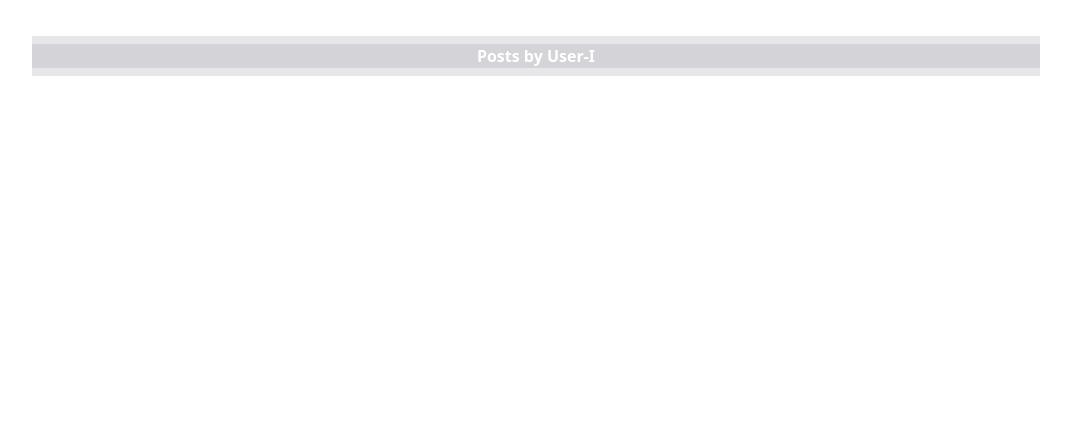
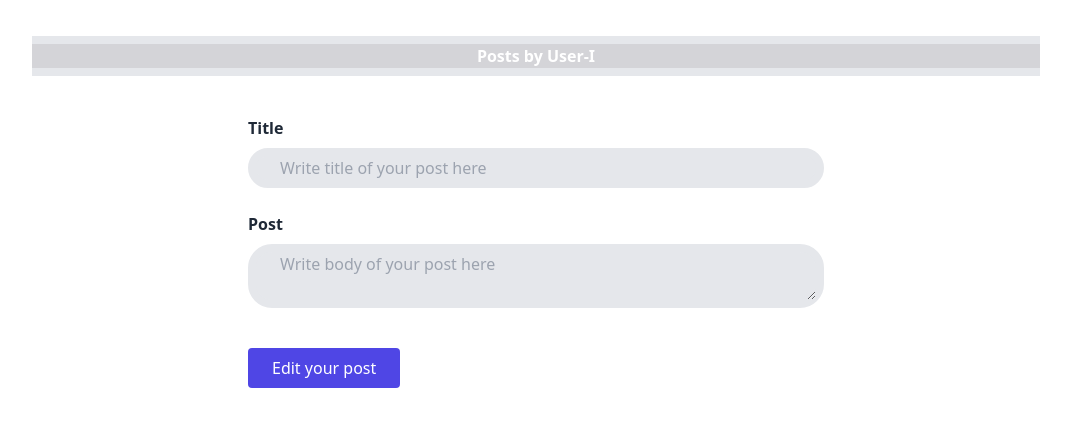
Before and after one commit to necmigunduz/verde-tailwind-rtk, a React (Create React App) app: page /edit-post/1 in a window 1280 px wide. Before the commit this address had no page. Shown: the top 426 px of the page, without its empty margins (104-1175 px from the left). Built offline with nearby package versions, Linux system fonts and the light colour scheme.

Commit message:
Add edit-user and rtk

```diff
--- a/package.json
+++ b/package.json
@@ -3,11 +3,13 @@
   "version": "0.1.0",
   "private": true,
   "dependencies": {
+    "@reduxjs/toolkit": "^1.8.5",
     "@testing-library/jest-dom": "^5.16.5",
     "@testing-library/react": "^13.3.0",
     "@testing-library/user-event": "^13.5.0",
     "react": "^18.2.0",
     "react-dom": "^18.2.0",
+    "react-redux": "^8.0.2",
     "react-router-dom": "^6.3.0",
     "react-scripts": "5.0.1",
     "web-vitals": "^2.1.4"
--- a/src/App.js
+++ b/src/App.js
@@ -1,6 +1,7 @@
 import { Routes, Route } from 'react-router-dom';
+import PostList from './features/posts/PostList';
 import AddPost from './features/AddPost';
-import PostList from './features/posts/PostList';
+import EditPost from './features/EditPost';
 import './App.css';
 
 function App() {
@@ -12,6 +13,7 @@ function App() {
       <Routes>
         <Route path='/' element={<PostList />} />
         <Route path='/add-post' element={<AddPost />} />
+        <Route path='/edit-post/:id' element={<EditPost />} />
       </Routes>
     </div>
   );
--- a/src/components/renderCard.js
+++ b/src/components/renderCard.js
@@ -1,3 +1,5 @@
+import { Link } from "react-router-dom";
+
 const RenderCard = (posts) => {
   const cards = posts.map((post) => (
     <div key={post.id} className="p-2 flex justify-between flex-col border border-zinc-500 border-8 m-1 bg-slate-400 rounded">
@@ -8,6 +10,7 @@ const RenderCard = (posts) => {
         {post.body}
       </p>
       <div className="flex ml-auto gap-2">
+        <Link to={`edit-post/${post.id}`}>
         <button>
           <svg
             fill="#000000"
@@ -20,6 +23,8 @@ const RenderCard = (posts) => {
             <path d="M 22.828125 3 C 22.316375 3 21.804562 3.1954375 21.414062 3.5859375 L 19 6 L 24 11 L 26.414062 8.5859375 C 27.195062 7.8049375 27.195062 6.5388125 26.414062 5.7578125 L 24.242188 3.5859375 C 23.851688 3.1954375 23.339875 3 22.828125 3 z M 17 8 L 5.2597656 19.740234 C 5.2597656 19.740234 6.1775313 19.658 6.5195312 20 C 6.8615312 20.342 6.58 22.58 7 23 C 7.42 23.42 9.6438906 23.124359 9.9628906 23.443359 C 10.281891 23.762359 10.259766 24.740234 10.259766 24.740234 L 22 13 L 17 8 z M 4 23 L 3.0566406 25.671875 A 1 1 0 0 0 3 26 A 1 1 0 0 0 4 27 A 1 1 0 0 0 4.328125 26.943359 A 1 1 0 0 0 4.3378906 26.939453 L 4.3632812 26.931641 A 1 1 0 0 0 4.3691406 26.927734 L 7 26 L 5.5 24.5 L 4 23 z" />
           </svg>
         </button>
+        </Link>
+
         <button>
           <svg
             fill="#000000"
--- /dev/null
+++ b/src/features/EditPost.js
@@ -0,0 +1,50 @@
+import { useState } from "react"
+import TextField from "../components/TextField"
+import Button from "../components/Button"
+import TextArea from "../components/TextArea"
+import { useNavigate } from "react-router-dom"
+
+const EditPost = () => {
+  const navigate = useNavigate();
+  const [values, setValues] = useState({
+    title: '',
+    post: ''
+  })
+  const handleEdit = (e) => {
+    setValues({title: '', post:''})
+    console.log(values)
+    navigate('/')
+  }
+  const handleKeyDown = (e) => {
+    e.target.style.height = 'inherit';
+    e.target.style.height = `${e.target.scrollHeight}px`;
+  }
+  return (
+    <div className="mt-10 max-w-xl mx-auto">
+        <TextField
+            label="Title"
+            value={values.title}
+            onChange = {(e) => setValues({
+              ...values,
+              title: e.target.value
+            })}
+            inputProps={{type:'text', placeholder:'Write title of your post here', height:'500px'}}
+        /><br />
+        <TextArea
+            label="Post"
+            value={values.post}
+            onChange = {(e) => setValues({
+              ...values,
+              post: e.target.value
+            })}
+            onKeyDown={handleKeyDown}
+            inputProps={{type:'text', placeholder:'Write body of your post here'}}
+        />
+        <Button onClick={handleEdit}>
+          Edit your post
+        </Button>
+    </div>
+  )
+}
+
+export default EditPost
```
Also changed, not shown: 1 other file (tests, documents, lock files or other folders).
